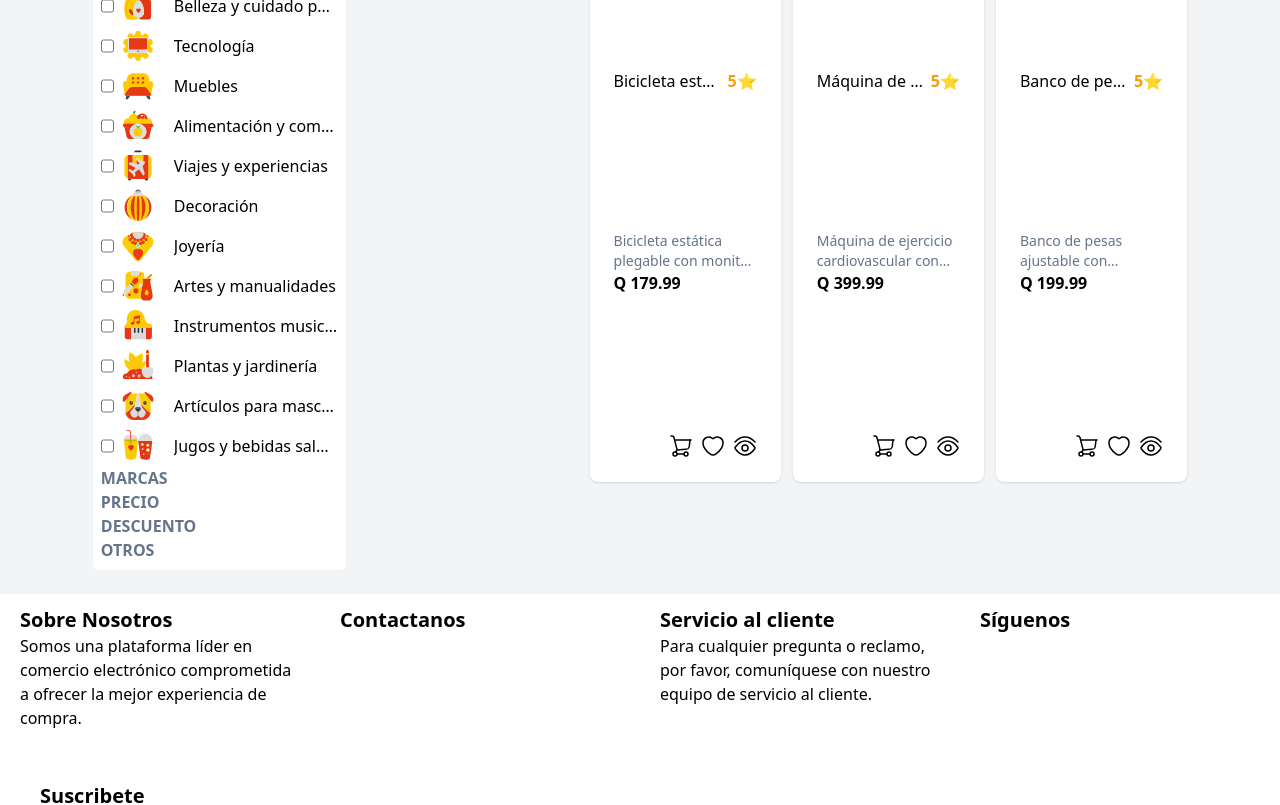
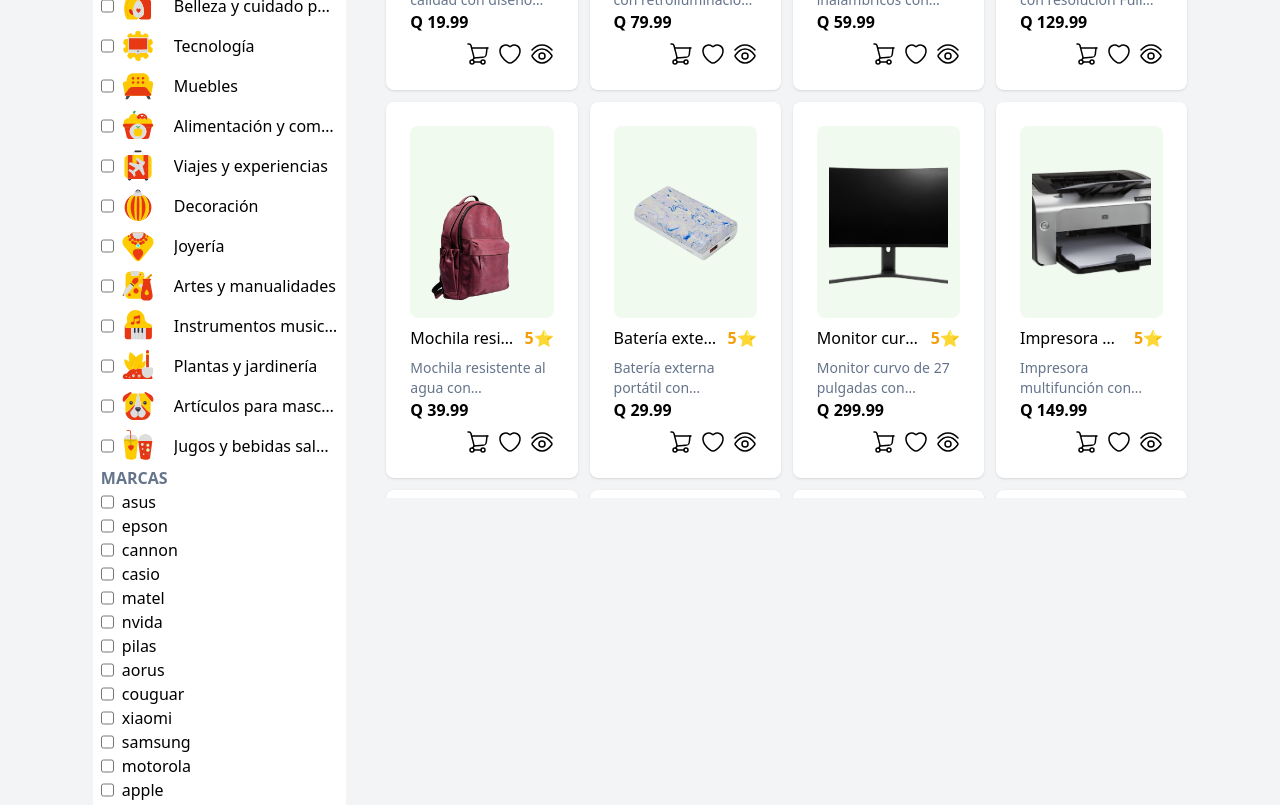
Before and after one commit to BladimirT/react-e, a React (Vite) app: page /store in a window 1280 px wide. Shown: the part 360-1165 px from the top of the page. Built offline with nearby package versions, Linux system fonts and the light colour scheme.

Commit message:
Implementación de filtrado de porductos por checkbox: sustitui el filtrado que tenia antes que era solo por categorias y por un boton, lo cambie por checkbox y que se pueda seleccionar varios

```diff
--- /dev/null
+++ b/src/components/Brands.jsx
@@ -0,0 +1,9 @@
+export default function Brands({ marca }) {
+
+    const {id, nombre} = marca
+    return (
+        <div>
+            <p>{nombre}</p>
+        </div>
+    )
+}
--- a/src/components/Categories.jsx
+++ b/src/components/Categories.jsx
@@ -1,8 +1,7 @@
-import useEcommerce from "../hook/useEcommerce"
+
 
 export default function Categories({ categoria }) {
 
-    const { handleClickCategorias, categoriaActual } = useEcommerce()
     const { icono, id, nombre } = categoria
 
     return (
@@ -14,13 +13,7 @@ export default function Categories({ categoria }) {
                 className="w-10"
             />
 
-            <button
-                className="truncate"
-                type="button"
-                onClick={() => handleClickCategorias(id)}
-            >
-                {nombre}
-            </button>
+            <p className="truncate">{nombre}</p>
         </div>
     )
 }
--- a/src/components/FilterProducts.jsx
+++ b/src/components/FilterProducts.jsx
@@ -1,9 +1,10 @@
 import useEcommerce from "../hook/useEcommerce"
+import Brands from "./Brands"
 import Categories from "./Categories"
 
 export default function FilterProducts() {
 
-    const {categorias} = useEcommerce()
+    const { categorias, marcas, selectedCategories, selectedBrands, handleCategoryChange, handleBrandChange } = useEcommerce()
 
     return (
         <aside className="md:w-72 p-4">
@@ -11,8 +12,12 @@ export default function FilterProducts() {
                 <div>
                     <h2 className="font-bold uppercase text-slate-500">categorías</h2>
                     {categorias.map(categoria => (
-                        <div  key={categoria.id} className="flex gap-1">
-                            <input type="checkbox" />
+                        <div key={categoria.id} className="flex gap-1">
+                            <input
+                                type="checkbox"
+                                checked={selectedCategories.includes(categoria.id)}
+                                onChange={() => handleCategoryChange(categoria.id)}
+                            />
                             <label>
                                 <Categories categoria={categoria} />
                             </label>
@@ -21,6 +26,18 @@ export default function FilterProducts() {
                 </div>
                 <div>
                     <h2 className="font-bold uppercase text-slate-500">marcas</h2>
+                    {marcas.map(marca => (
+                        <div key={marca.id} className="flex gap-2">
+                            <input
+                                type="checkbox"
+                                checked={selectedBrands.includes(marca.id)}
+                                onChange={() => handleBrandChange(marca.id)}
+                            />
+                            <label htmlFor="">
+                                <Brands marca={marca} />
+                            </label>
+                        </div>
+                    ))}
                 </div>
                 <div>
                     <h2 className="font-bold uppercase text-slate-500">precio</h2>
--- a/src/context/EcommerceProvider.jsx
+++ b/src/context/EcommerceProvider.jsx
@@ -1,24 +1,44 @@
 import { createContext, useState } from "react"
 import { categorias as categoriasDB } from "../data/categorias"
+import { marcas as marcasDB } from "../data/marcas"
 
 const EcommerceContext = createContext()
 
 const EcommerceProvider = ({ children }) => {
+    const [categorias, setCategorias] = useState(categoriasDB)
+    const [marcas] = useState(marcasDB)
+    const [selectedCategories, setSelectedCategories] = useState([])
+    const [selectedBrands, setSelectedBrands] = useState([])
 
-    const [categorias, setCategorias] = useState(categoriasDB)
-    const [categoriaActual, setCategoriaActual] = useState(categorias[0])
+    const handleCategoryChange = (categoryId) => {
+        setSelectedCategories((prevCategories) => {
+            if (prevCategories.includes(categoryId)) {
+                return prevCategories.filter((id) => id !== categoryId);
+            } else {
+                return [...prevCategories, categoryId];
+            }
+        });
+    }
 
-    const handleClickCategorias = id => {
-        const categoria = categorias.filter(categoria => categoria.id === id)[0]
-        setCategoriaActual(categoria)
+    const handleBrandChange = (brandId) => {
+        setSelectedBrands((prevBrands) => {
+            if (prevBrands.includes(brandId)) {
+                return prevBrands.filter((id) => id !== brandId);
+            } else {
+                return [...prevBrands, brandId];
+            }
+        });
     }
 
     return (
         <EcommerceContext.Provider
             value={{
                 categorias,
-                categoriaActual,
-                handleClickCategorias
+                marcas,
+                selectedCategories,
+                selectedBrands,
+                handleCategoryChange,
+                handleBrandChange
             }}
         >{children}</EcommerceContext.Provider>
     )
--- /dev/null
+++ b/src/data/marcas.js
@@ -0,0 +1,96 @@
+const marcas = [
+    {
+        icono: "ropa",
+        nombre: "asus",
+        id: 1
+    },
+    {
+        icono: "electronica",
+        nombre: "epson",
+        id: 2
+    },
+    {
+        icono: "libros",
+        nombre: "cannon",
+        id: 3
+    },
+    {
+        icono: "hogar",
+        nombre: "casio",
+        id: 4
+    },
+    {
+        icono: "juguetes",
+        nombre: "matel",
+        id: 5
+    },
+    {
+        icono: "deportes",
+        nombre: "nvida",
+        id: 6
+    },
+    {
+        icono: "belleza",
+        nombre: "pilas",
+        id: 7
+    },
+    {
+        icono: "tecnologia",
+        nombre: "aorus",
+        id: 8
+    },
+    {
+        icono: "muebles",
+        nombre: "couguar",
+        id: 9
+    },
+    {
+        icono: "alimentacion",
+        nombre: "xiaomi",
+        id: 10
+    },
+    {
+        icono: "viajes",
+        nombre: "samsung",
+        id: 11
+    },
+    {
+        icono: "decoracion",
+        nombre: "motorola",
+        id: 12
+    },
+    {
+        icono: "joyeria",
+        nombre: "apple",
+        id: 13
+    },
+    {
+        icono: "artes",
+        nombre: "hikvison",
+        id: 14
+    },
+    {
+        icono: "musica",
+        nombre: "truper",
+        id: 15
+    },
+    {
+        icono: "plantas",
+        nombre: "tplink",
+        id: 16
+    },
+    {
+        icono: "mascotas",
+        nombre: "kingston",
+        id: 17
+    },
+    {
+        icono: "jugos",
+        nombre: "hp",
+        id: 18
+    }
+]
+
+export {
+    marcas
+}
--- a/src/layouts/StoreLayout.jsx
+++ b/src/layouts/StoreLayout.jsx
@@ -4,26 +4,39 @@ import Products from "../components/Products";
 import useEcommerce from '../hook/useEcommerce';
 
 export default function StoreLayout() {
+    const { selectedCategories, selectedBrands } = useEcommerce();
 
-    const { categoriaActual } = useEcommerce()
+    // Función para filtrar los productos
+    const filteredProducts = productos.filter((producto) => {
+        // Filtrar por categorías
+        if (
+            selectedCategories.length > 0 &&
+            !selectedCategories.includes(producto.categoria_id)
+        ) {
+            return false;
+        }
 
-    const productos = data.filter(producto => producto.categoria_id === categoriaActual.id)
+        // Filtrar por marcas
+        if (
+            selectedBrands.length > 0 &&
+            !selectedBrands.includes(producto.marca_id)
+        ) {
+            return false;
+        }
+
+        return true;
+    });
 
     return (
         <>
-
             <div className="md:flex gap-2">
-
                 <FilterProducts />
-
-                <main className="grid grid-cols-1 md:grid-cols-4 gap-3 p-4  h-screen overflow-y-scroll ">
-                    <h1>{categoriaActual.nombre}</h1>
-                    {productos.map(producto => (
+                <main className="grid grid-cols-1 md:grid-cols-4 gap-3 p-4 h-screen overflow-y-scroll ">
+                    {filteredProducts.map(producto => (
                         <Products key={producto.id} producto={producto} />
                     ))}
                 </main>
             </div>
-
         </>
     )
 }
```
Also changed, not shown: src/data/productos.js (+116 -58 lines).
